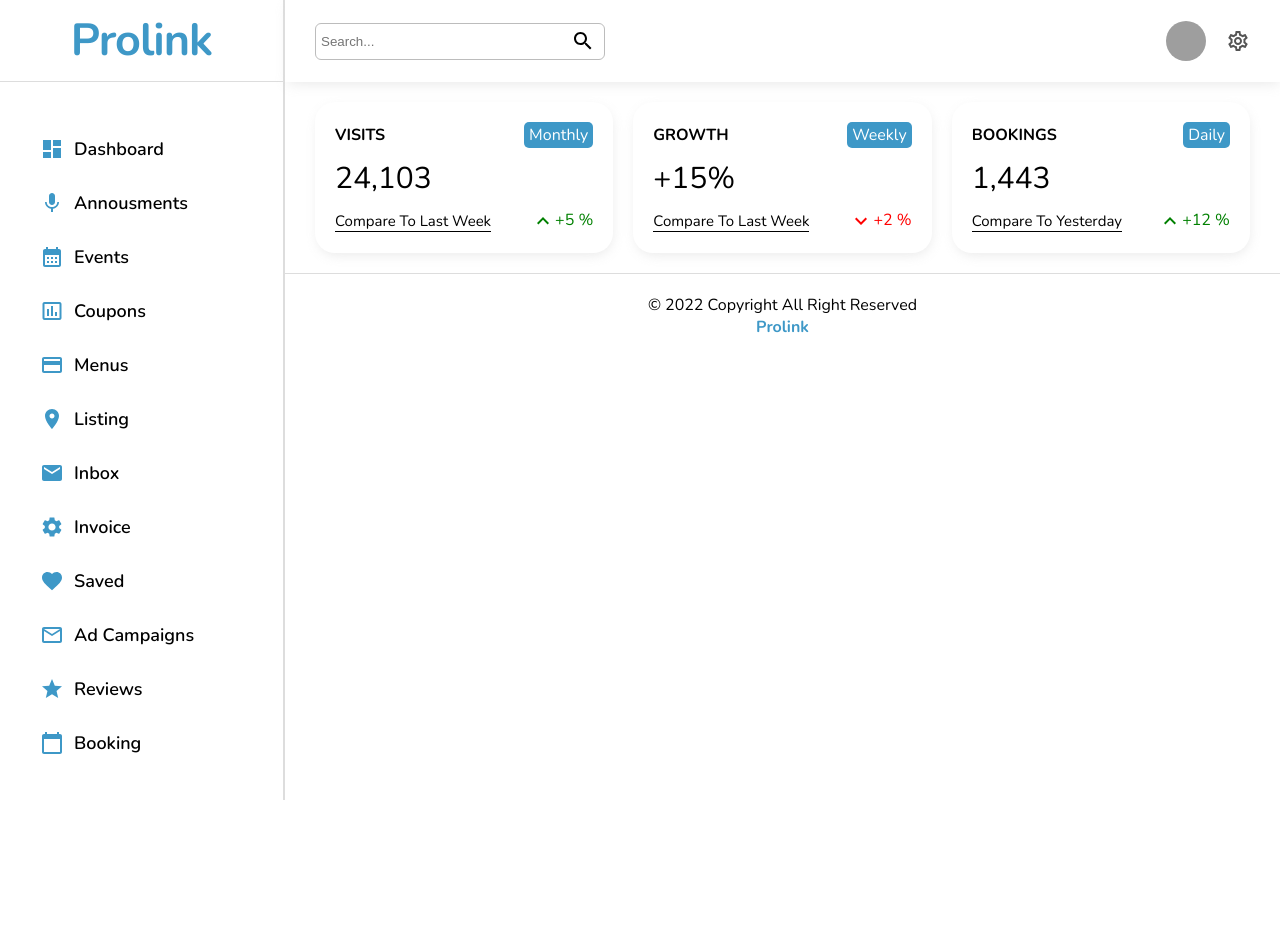
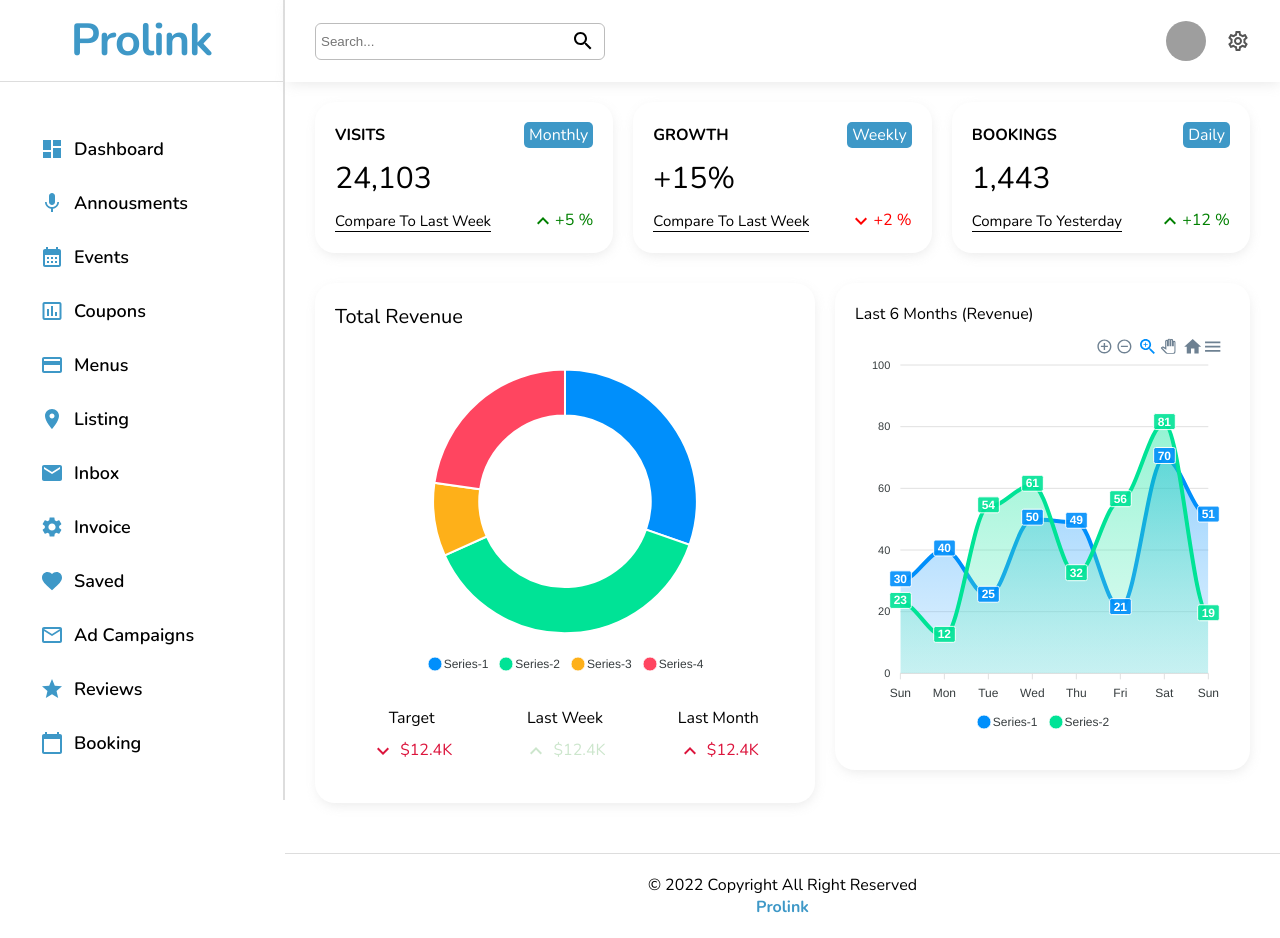
Before and after one commit to Rutubhimani28/Directory-Listing, a React (Create React App) app: page / in a window 1280 px wide. Before the commit the page ends 800 px from the top, so only its background shows below. Built offline with nearby package versions, Linux system fonts and the light colour scheme; grey boxes are pictures that could not be loaded.

Commit message:
dashboard design changes

```diff
--- a/package.json
+++ b/package.json
@@ -20,10 +20,12 @@
     "gulp-autoprefixer": "^8.0.0",
     "gulp-sass": "^5.1.0",
     "react": "^18.2.0",
+    "react-apexcharts": "^1.4.1",
     "react-circular-progressbar": "^2.1.0",
     "react-dom": "^18.2.0",
     "react-router-dom": "^6.3.0",
     "react-scripts": "5.0.1",
+    "recharts": "^2.9.0",
     "sass": "^1.54.4",
     "typescript": "^4.7.4",
     "web-vitals": "^2.1.4"
--- a/src/Components/Charts/Charts.tsx
+++ b/src/Components/Charts/Charts.tsx
@@ -4,54 +4,44 @@ import {
   XAxis,
   CartesianGrid,
   Tooltip,
-  ResponsiveContainer
+  ResponsiveContainer,
 } from "recharts";
-
+import Chart from "react-apexcharts";
 const data = [
   { name: "January", Total: 1200 },
   { name: "February", Total: 2100 },
   { name: "March", Total: 800 },
   { name: "April", Total: 1600 },
   { name: "May", Total: 900 },
-  { name: "June", Total: 1700 }
+  { name: "June", Total: 1700 },
 ];
 
 type chartProps = {
-  height: number
-}
-const Charts = ({height}: chartProps) =>  {
+  height: number;
+};
+const Charts = ({ height }: chartProps) => {
+  const options = {
+    xaxis: {
+      categories: ["Sun", "Mon", "Tue", "Wed", "Thu", "Fri", "Sat", "Sun"],
+    },
+  };
+  const series = [
+    {
+      name: "series-1",
+      data: [30, 40, 25, 50, 49, 21, 70, 51],
+    },
+    {
+      name: "series-2",
+      data: [23, 12, 54, 61, 32, 56, 81, 19],
+    },
+  ];
   return (
     <div className="charts">
-      <div className="charts-title">
-        Last 6 Months (Revenue)
-      </div>
-      <ResponsiveContainer width="95%" height={height}>
-        <AreaChart
-          width={730}
-          height={250}
-          data={data}
-          margin={{ top: 10, right: 30, left: 0, bottom: 0 }}
-        >
-          <defs>
-            <linearGradient id="Total" x1="0" y1="0" x2="0" y2="1">
-              <stop offset="5%" stopColor="#8884d8" stopOpacity={0.8} />
-              <stop offset="95%" stopColor="#8884d8" stopOpacity={0} />
-            </linearGradient>
-          </defs>
-          <XAxis dataKey="name" stroke="gray" />
-          <CartesianGrid strokeDasharray="3 3" className="charts-grid" />
-          <Tooltip />
-          <Area
-            type="monotone"
-            dataKey="Total"
-            stroke="#8884d8"
-            fillOpacity={1}
-            fill="url(#Total)"
-          />
-        </AreaChart>
-      </ResponsiveContainer>
+      <div className="charts-title">Last 6 Months (Revenue)</div>
+
+      <Chart options={options} series={series} type="area" height={"400px"} />
     </div>
   );
-}
+};
 
-export default Charts
+export default Charts;
--- a/src/Components/Charts/_Styles.scss
+++ b/src/Components/Charts/_Styles.scss
@@ -1,10 +1,85 @@
-.charts{
-    flex: 2;
-    &-title{
-        color: $gray1;
-        margin-bottom: 10px ;
+.charts {
+  flex: 2;
+  &-title {
+    color: $gray1;
+    margin-bottom: 10px;
+  }
+  &-grid {
+    stroke: rgb(228, 225, 225);
+  }
+}
+.features {
+  flex: 1;
+  background-color: $white;
+  &-top {
+    font-size: 10px;
+    color: $gray1;
+    display: flex;
+    flex-direction: row;
+    justify-content: space-between;
+    align-items: center;
+    h1 {
+      font-weight: normal;
     }
-    &-grid{
-        stroke: rgb(228, 225, 225);
+    &-icon {
+      cursor: pointer;
+      font-size: 10px;
     }
+  }
+  &-middle {
+    display: flex;
+    flex-direction: column;
+    justify-content: center;
+    align-items: center;
+    text-align: center;
+    margin: 30px 0px;
+    &-progressbar {
+      @include xs {
+        padding: 0px;
+      }
+      @include md {
+        padding: 0px 20px;
+      }
+      @include lg {
+        padding: 0px 40px;
+      }
+    }
+    h2 {
+      margin: 20px 0px;
+      font-size: 20px;
+      color: $gray1;
+    }
+    h1 {
+      font-weight: normal;
+    }
+    p {
+      color: $gray1;
+      margin: 20px 0px;
+    }
+  }
+  &-bottom {
+    display: flex;
+    justify-content: space-around;
+    text-align: center;
+    color: $gray1;
+    &-up,
+    &-down {
+      p:nth-child(2) {
+        display: flex;
+        align-self: center;
+        gap: 5px;
+        margin-top: 10px;
+      }
+    }
+    &-up {
+      p:nth-child(2) {
+        color: $green;
+      }
+    }
+    &-down {
+      p:nth-child(2) {
+        color: $red;
+      }
+    }
+  }
 }
--- /dev/null
+++ b/src/Components/Charts/totalChart.tsx
@@ -0,0 +1,113 @@
+//required
+import MoreVertIcon from "@mui/icons-material/MoreVert";
+import { CircularProgressbar } from "react-circular-progressbar";
+import ReactApexChart from "react-apexcharts";
+import KeyboardArrowUpIcon from "@mui/icons-material/KeyboardArrowUp";
+import KeyboardArrowDownIcon from "@mui/icons-material/KeyboardArrowDown";
+import "react-circular-progressbar/dist/styles.css";
+import { useState } from "react";
+
+const Features = () => {
+  // const [series, setSeries] = useState([44, 55, 41, 17, 15]);
+  const [series, setSeries] = useState([44, 55, 13, 33]);
+
+  const options: any = {
+    chart: {
+      width: 380,
+      type: "donut",
+    },
+    dataLabels: {
+      enabled: false,
+    },
+    responsive: [
+      {
+        breakpoint: 480,
+        options: {
+          chart: {
+            width: 200,
+          },
+          legend: {
+            show: false,
+          },
+        },
+      },
+    ],
+    legend: {
+      position: "bottom",
+    },
+  };
+
+  return (
+    <div className="features">
+      <div className="features-top">
+        <h1>total revenue</h1>
+      </div>
+      <div className="features-middle">
+        <div className="features-middle-progressbar">
+          {/* <CircularProgressbar value={70} text={"70%"} strokeWidth={5} /> */}
+          <ReactApexChart
+            options={options}
+            series={series}
+            type="donut"
+            width={380}
+          />
+        </div>
+      </div>
+      <div className="features-bottom ">
+        <div className="features-bottom-down">
+          <p>target</p>
+          <p>
+            <KeyboardArrowDownIcon /> <span> $12.4K</span>
+          </p>
+        </div>
+        <div className="features-bottom-up">
+          <p>last week</p>
+          <p>
+            <KeyboardArrowUpIcon /> <span> $12.4K</span>
+          </p>
+        </div>
+        <div className="features-bottom-down">
+          <p>last month</p>
+          <p>
+            <KeyboardArrowUpIcon /> <span> $12.4K</span>
+          </p>
+        </div>
+      </div>
+    </div>
+  );
+};
+
+export default Features;
+
+// import React, { useState } from 'react';
+// import ReactApexChart from 'react-apexcharts';
+
+// function ApexChart() {
+//   const [series, setSeries] = useState([44, 55, 41, 17, 15]);
+//   const [options, setOptions] = useState({
+//     chart: {
+//       type: 'donut',
+//     },
+//     responsive: [
+//       {
+//         breakpoint: 480,
+//         options: {
+//           chart: {
+//             width: 200,
+//           },
+//           legend: {
+//             position: 'bottom',
+//           },
+//         },
+//       },
+//     ],
+//   });
+
+//   return (
+//     <div id="chart">
+//       <ReactApexChart options={options} series={series} type="donut" />
+//     </div>
+//   );
+// }
+
+// export default ApexChart;
--- a/src/Pages/Home/Home.tsx
+++ b/src/Pages/Home/Home.tsx
@@ -1,6 +1,6 @@
 // components
 import Charts from "../../Components/Charts/Charts";
-import Features from "../../Components/Features/Features";
+import Features from "../../Components/Charts/totalChart";
 import HomeTable from "../../Components/HomeTable/HomeTable";
 import DashboardCard from "../../Components/dashboardCard/cards";
 
@@ -8,10 +8,10 @@ const Home = () => {
   return (
     <div className="home">
       <DashboardCard />
-      {/* <div className="featuresAndCharts">
+      <div className="featuresAndCharts">
         <Features />
         <Charts height={540} />
-      </div> */}
+      </div>
       {/* <div className="home-table">
         <h1>last transaction</h1>
         <HomeTable />
--- a/src/Styles/CSS/index.css
+++ b/src/Styles/CSS/index.css
@@ -587,6 +587,7 @@ a {
   justify-content: space-around;
   text-align: center;
   color: #000;
+  margin: 20px 0;
 }
 .features-bottom-up p:nth-child(2),
 .features-bottom-down p:nth-child(2) {
@@ -815,9 +816,9 @@ a {
     -webkit-box-direction: normal;
     -ms-flex-direction: row;
     flex-direction: row;
-    -webkit-box-align: center;
+    /* -webkit-box-align: center;
     -ms-flex-align: center;
-    align-items: center;
+    align-items: center; */
   }
 }
 .home .featuresAndCharts .features,
```
Also changed, not shown: src/Components/Features/Features.tsx (deleted, +0 -49 lines), src/Components/Features/_Styles.scss (deleted, +0 -74 lines), src/Pages/Home/_Styles.scss (+12 -11 lines), 1 other file (tests, documents, lock files or other folders).
